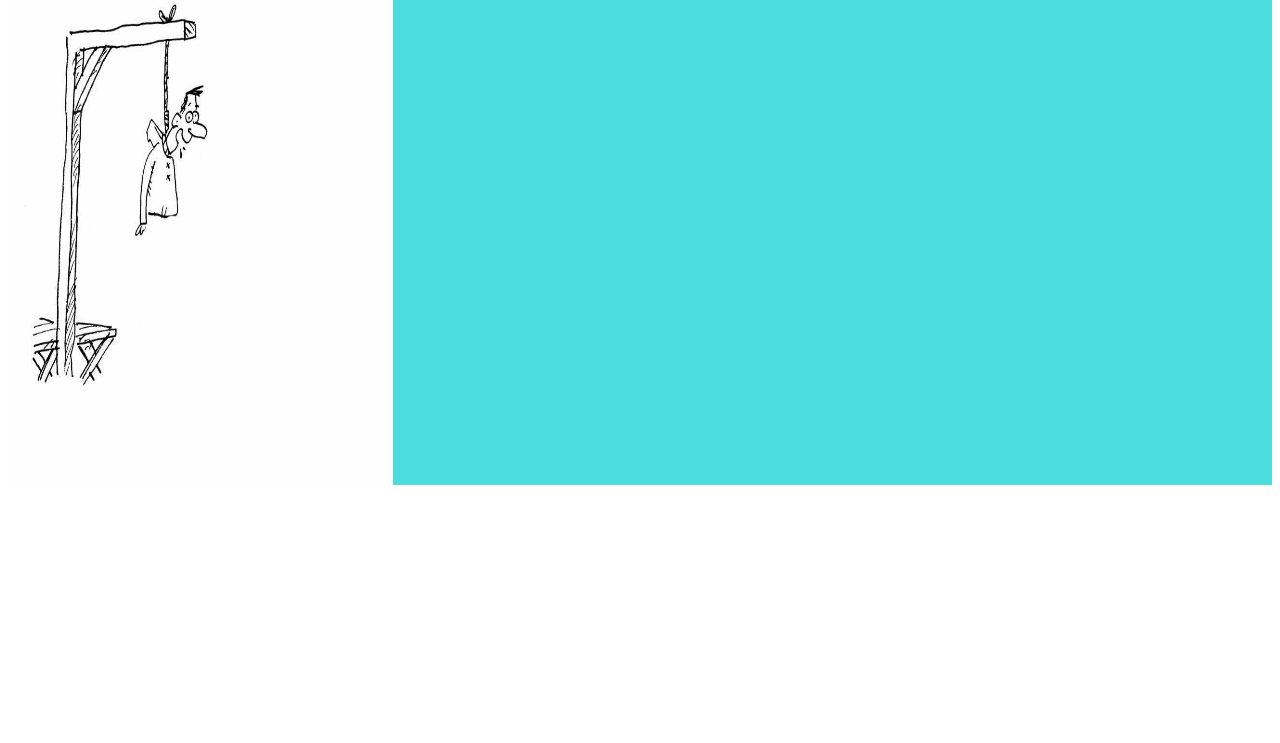
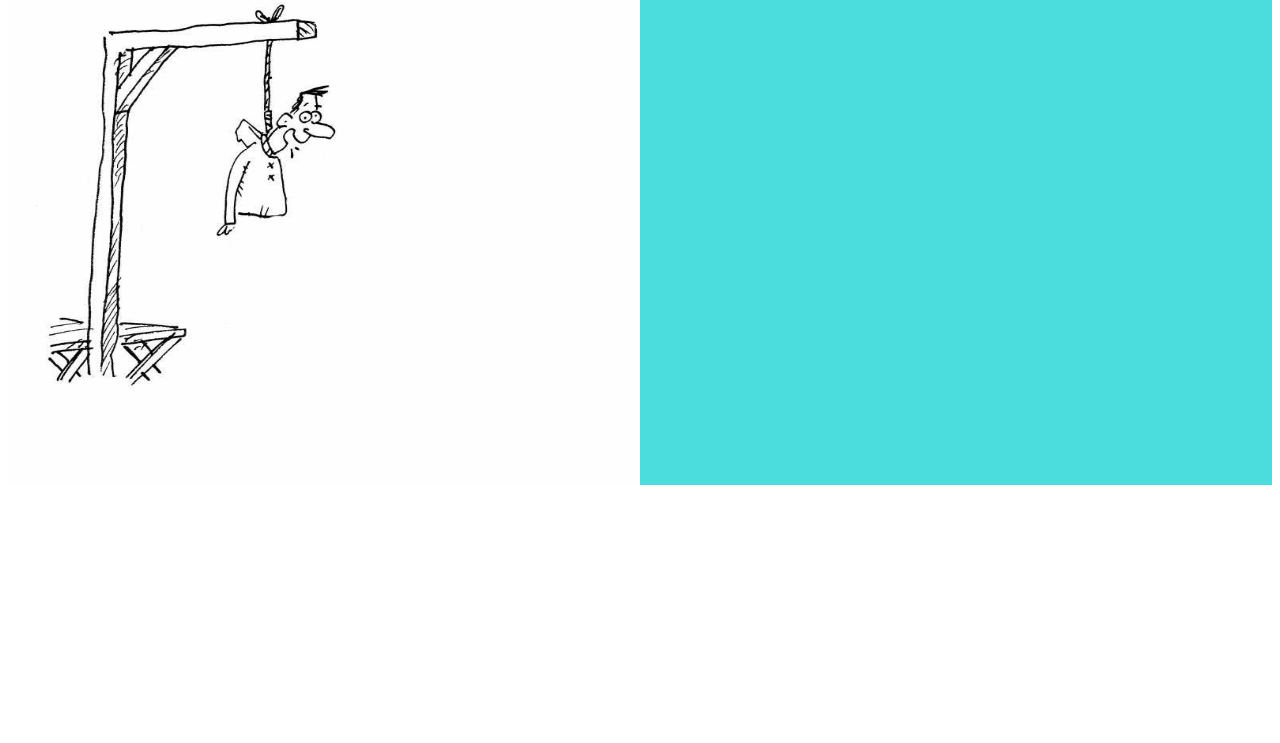
Before and after one commit to PaleHazy/NewHangmanGame, a plain HTML site: page index.html in a window 1280 px wide. Shown: the part 57-800 px from the top of the page. Drawn offline with Linux system fonts and the light colour scheme.

Commit message:
fixing css sizing

```diff
--- a/style.css
+++ b/style.css
@@ -12,6 +12,7 @@
 .hangmanPicContainer {
   flex-grow: 1;
   height: auto;
+  width: min-content;
 }
 .hangmanPic {
   max-width: 100%;
@@ -23,6 +24,5 @@
   flex-grow: 1;
   height: auto;
   background-color: rgb(75, 221, 221);
-  width: inherit;
   display: flex;
 }
```
